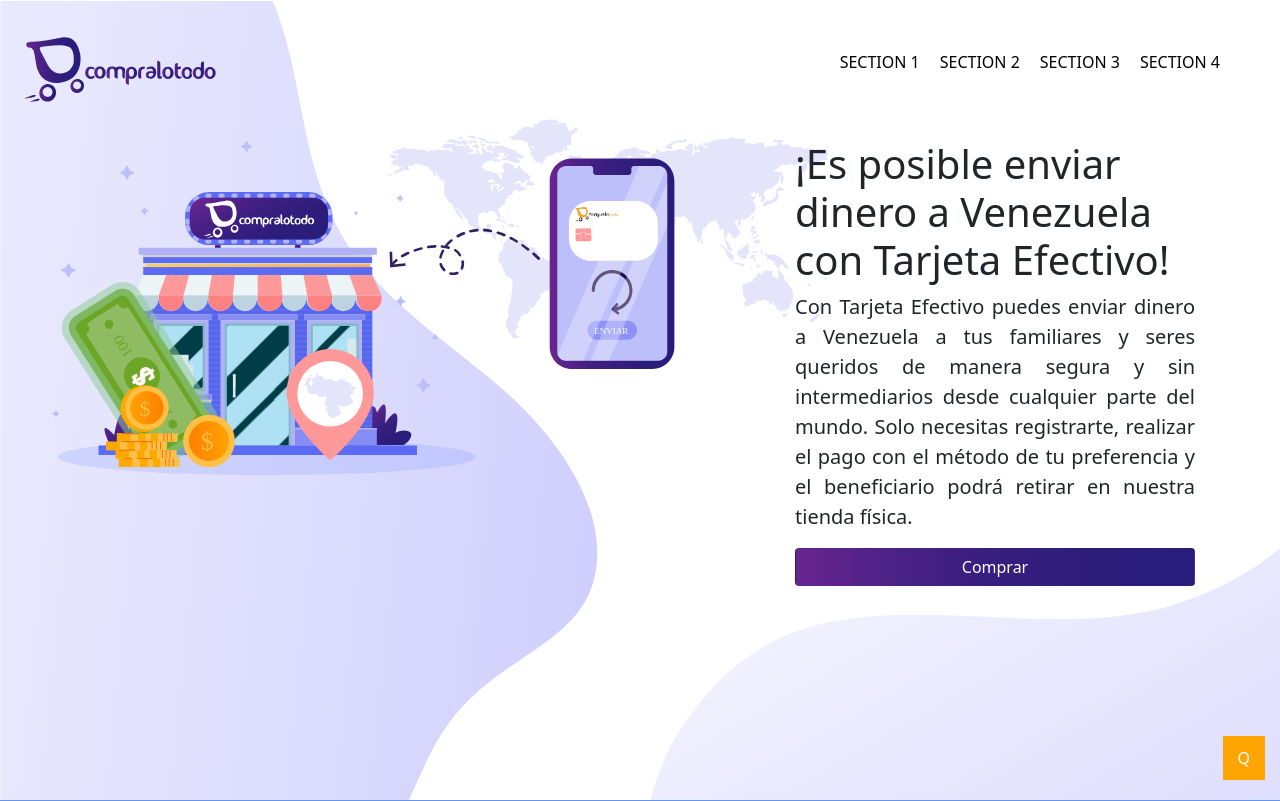
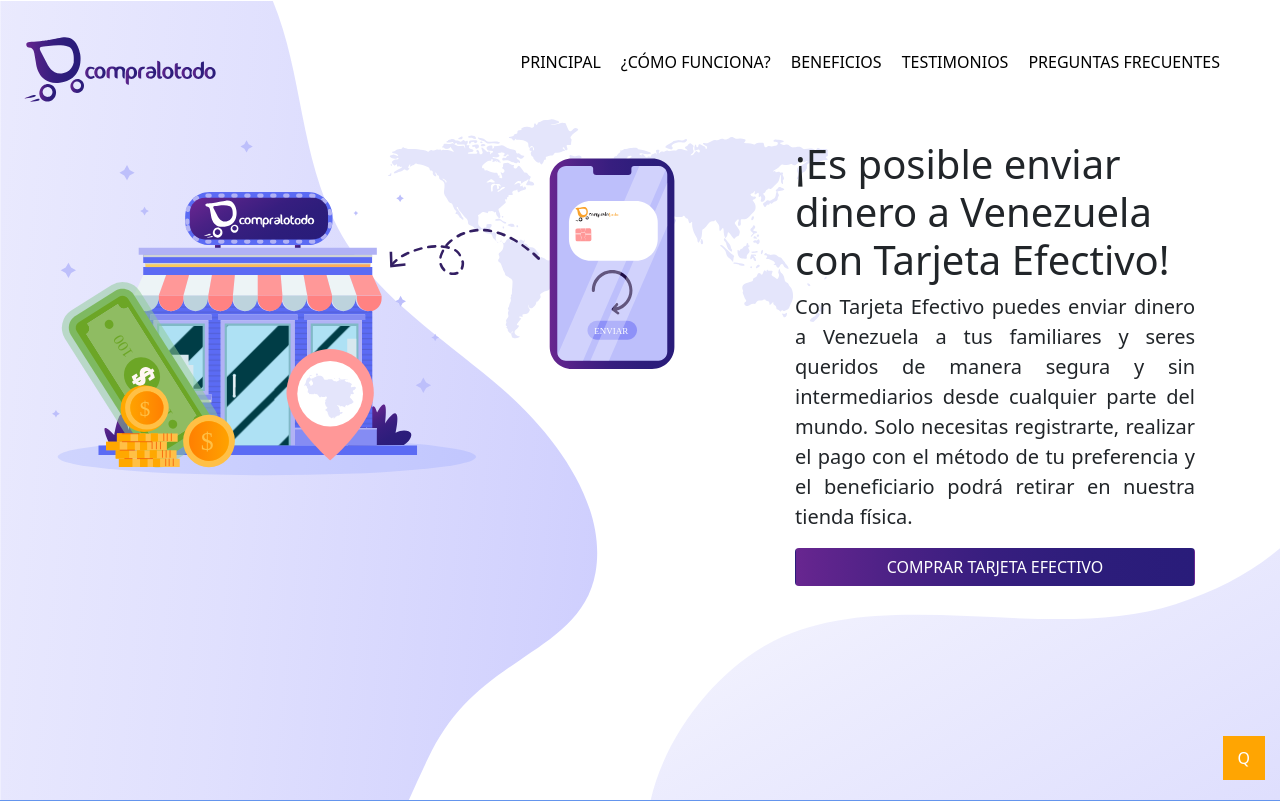
Before and after one commit to johancastillo/ct-landingpage, a PHP site: page / in a window 1280 px wide. Shown: the top 801 px of the page. Run offline with PHP 8.4, Linux system fonts and the light colour scheme.

Commit message:
Definition of sections

```diff
--- a/components/Navbar.php
+++ b/components/Navbar.php
@@ -7,10 +7,11 @@
         </div>
 
         <ul>
-            <li><a href="#section1">Section 1</a></li>
-            <li><a href="#section2">Section 2</a></li>
-            <li><a href="#section3">Section 3</a></li>
-            <li><a href="#section4">Section 4</a></li>
+            <li><a href="#section1">Principal</a></li>
+            <li><a href="#section2">¿Cómo funciona?</a></li>
+            <li><a href="#section3">Beneficios</a></li>
+            <li><a href="#section4">Testimonios</a></li>
+            <li><a href="#section4">Preguntas frecuentes</a></li>
         </ul>
     </nav>
 </header>
--- a/index.php
+++ b/index.php
@@ -37,8 +37,8 @@
                     </p>
 
                     <!-- Call to action -->
-                    <button class="btn bg-primary" id="call-to-action">
-                        Comprar
+                    <button class="btn bg-primary text-uppercase" id="call-to-action">
+                        Comprar tarjeta efectivo
                     </button>
                 </div>
             </div>
```
